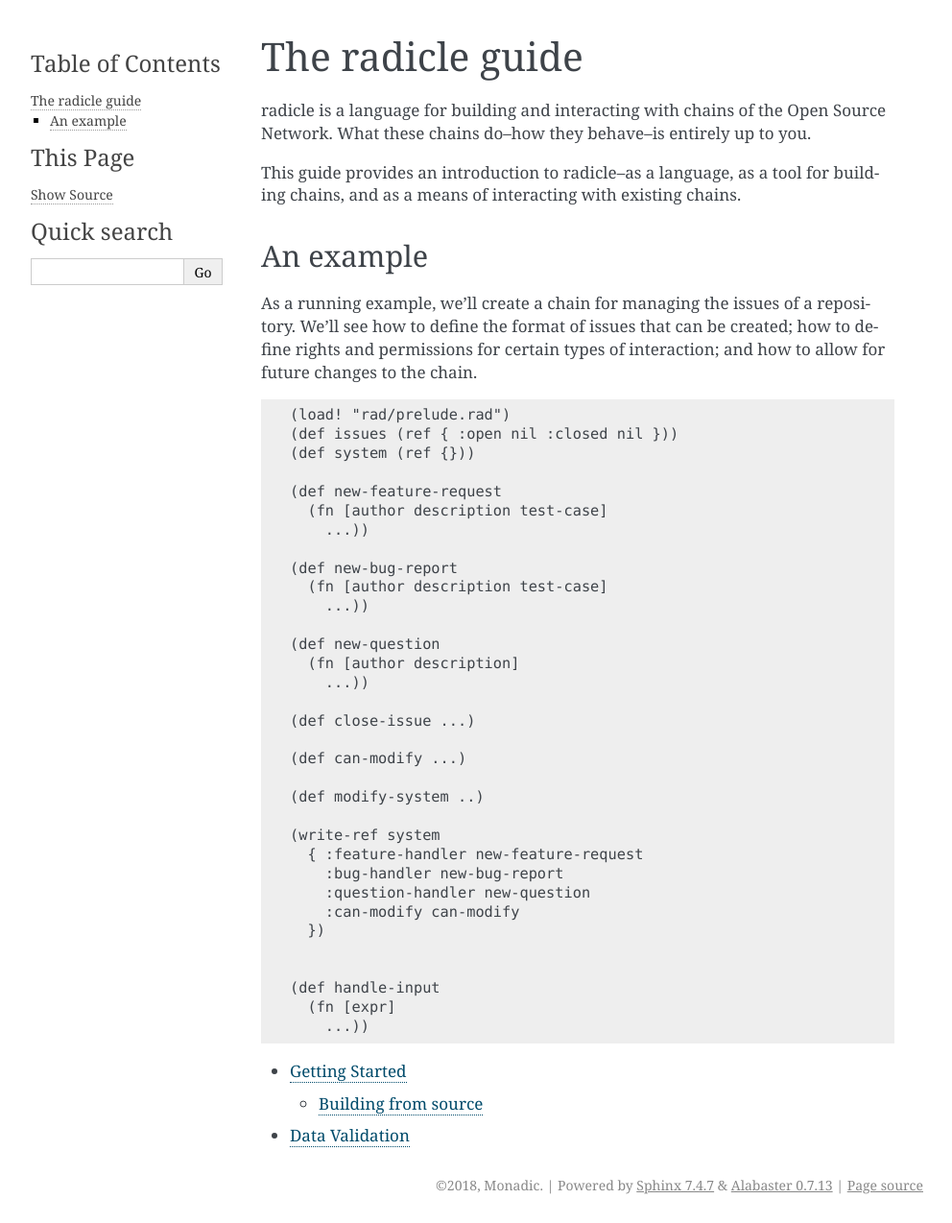
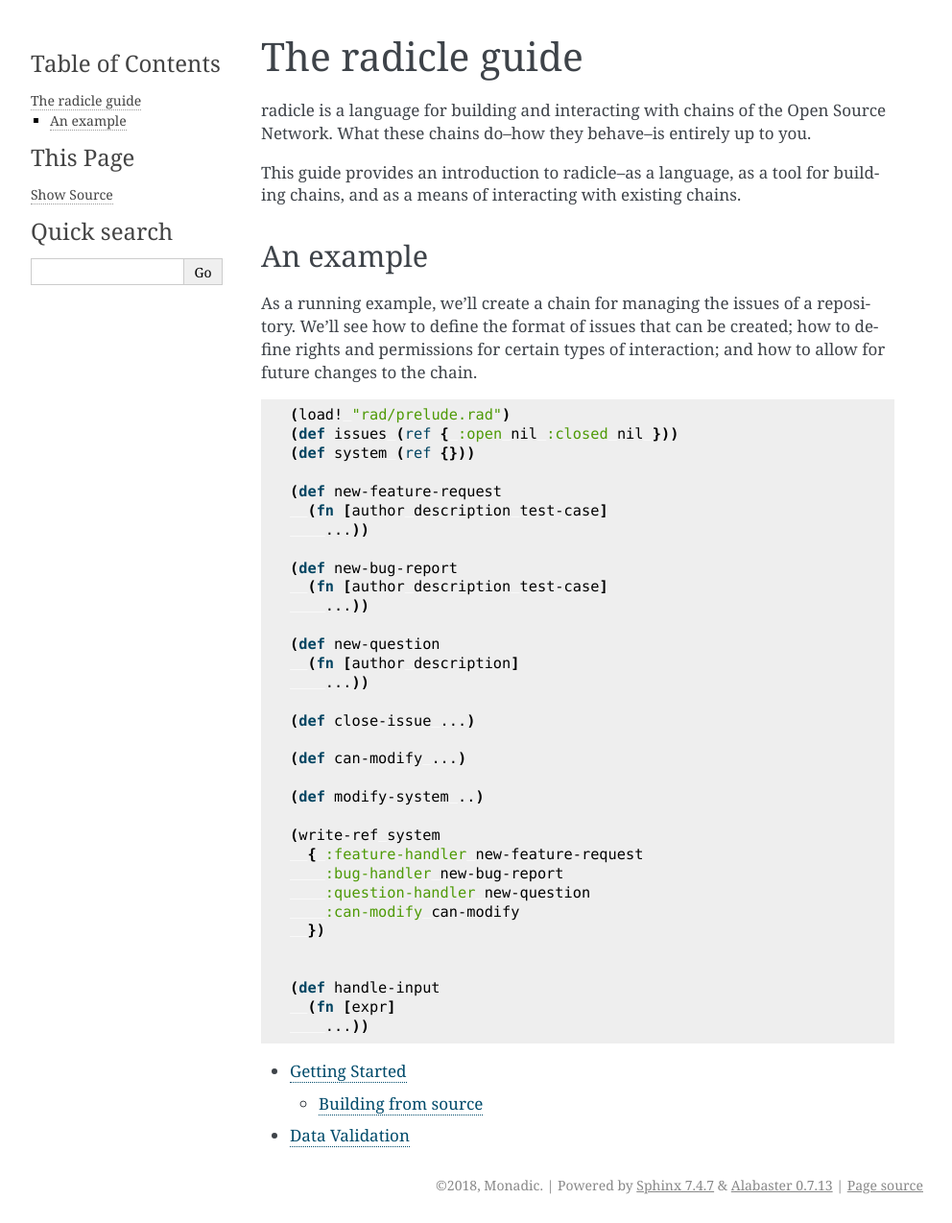
Before and after one commit to radicle-dev/radicle-alpha, a Sphinx documentation site: the page built from docs/source/guide/index.rst, in a window 1280 px wide. Shown: the whole page at 96% size, without its empty margins (148-1140 px from the left). Built offline with Sphinx 7.4.7, drawn with Linux system fonts in a browser that asks for light colours; pages that are not in the unit, such as notebooks, are missing from menus.

Commit message:
Add pygments lexer for Radicle

```diff
--- a/docs/source/conf.py
+++ b/docs/source/conf.py
@@ -17,6 +17,8 @@
 # sys.path.insert(0, os.path.abspath('.'))
 
 from recommonmark.parser import CommonMarkParser
+from pygments.lexers.jvm import ClojureLexer
+from sphinx.highlighting import lexers
 
 # -- Project information -----------------------------------------------------
 
@@ -73,6 +75,9 @@ exclude_patterns = []
 
 # The name of the Pygments (syntax highlighting) style to use.
 pygments_style = None
+
+lexers['radicle'] = ClojureLexer()
+
 
 
 # -- Options for HTML output -------------------------------------------------
--- a/docs/source/guide/index.rst
+++ b/docs/source/guide/index.rst
@@ -16,7 +16,7 @@ repository. We'll see how to define the format of issues that can be created;
 how to define rights and permissions for certain types of interaction; and
 how to allow for future changes to the chain.
 
-::
+.. code-block:: radicle
 
      (load! "rad/prelude.rad")
      (def issues (ref { :open nil :closed nil }))
```
